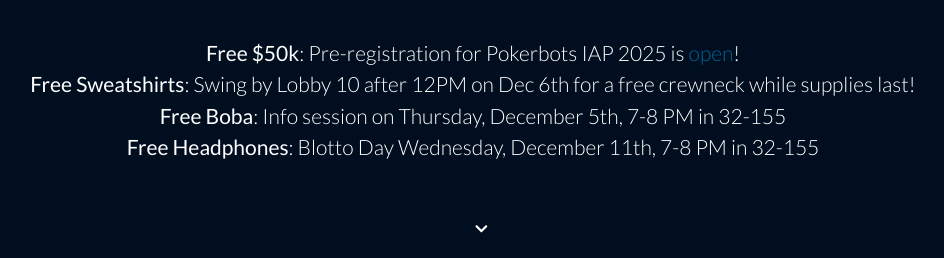
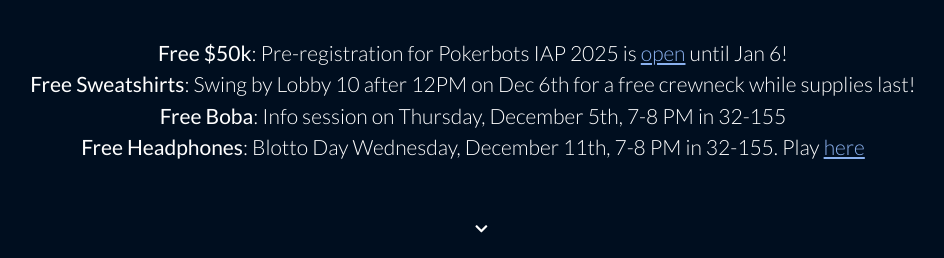
Before and after one commit to mitpokerbots/splash, a plain HTML site: page index.html in a window 1280 px wide. Shown: the part 541-799 px from the top of the page, without its empty margins (167-1111 px from the left). Drawn offline with nearby package versions, Linux system fonts and the light colour scheme.

Commit message:
add links

```diff
--- a/index.html
+++ b/index.html
@@ -34,10 +34,10 @@
             <p>Lectures are from 12-1:30 in 6-120!</p> -->
             <!-- <p> Pre-registration for Pokerbots 2023 is open! </p> -->
             <!-- <p> Play Blotto and LUPI down below! Get your submissions in before December 12th at 11:00pm EST. </p> -->
-            <b>Free $50k</b>: Pre-registration for Pokerbots IAP 2025 is <a target="_blank" href="https://docs.google.com/forms/d/e/1FAIpQLSctdw7p7LndGljvPxZQjn2oQubsMJlVtzOdP-JoWwkixRX0ZQ/viewform?usp=sf_link">open</a>!<br>
+            <b>Free $50k</b>: Pre-registration for Pokerbots IAP 2025 is <a target="_blank" href="https://docs.google.com/forms/d/e/1FAIpQLSctdw7p7LndGljvPxZQjn2oQubsMJlVtzOdP-JoWwkixRX0ZQ/viewform?usp=sf_link" style="color:rgb(138, 177, 239);text-decoration:underline">open</a> until Jan 6!<br>
             <b>Free Sweatshirts</b>: Swing by Lobby 10 after 12PM on Dec 6th for a free crewneck while supplies last!<br>
             <b>Free Boba</b>: Info session on Thursday, December 5th, 7-8 PM in 32-155<br>
-            <b>Free Headphones</b>: Blotto Day Wednesday, December 11th, 7-8 PM in 32-155
+            <b>Free Headphones</b>: Blotto Day Wednesday, December 11th, 7-8 PM in 32-155. Play <a target="_blank" href="https://pkr.bot/blotto" style="color:rgb(138, 177, 239);text-decoration:underline">here</a>
             <!-- Get hype for our Final Event on Friday, February 3rd, from 4:30 - 7:00pm EST!<br> -->
             <!-- Check out a recording of our info session <a href="https://pkr.bot/info-session-recording" style="color:white;text-decoration:underline">here</a>!<br> -->
             <!-- <p>Thank you for participating in Pokerbots 2024! </p>  -->
```
